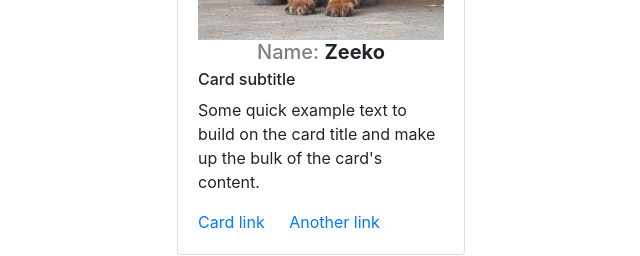
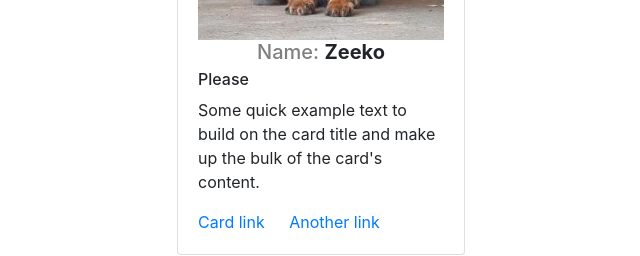
Before and after one commit to jnanasindhu21/Tracker, a plain HTML site: page Navigating WebSite/inidex.html in a window 1280 px wide. Shown: the part 370-626 px from the top of the page, 319-959 px from the left. Drawn offline with nearby package versions, Linux system fonts and the light colour scheme.

Commit message:
inital commit

```diff
--- a/Navigating WebSite/inidex.html
+++ b/Navigating WebSite/inidex.html
@@ -18,7 +18,7 @@
         <div class="card-body">
             <img src="Zeeko.jpeg" class="card-img-top" alt="Zeeko">
           <h5 class="card-title text-center"><span class=" text-black-50">Name: </span><b class="">Zeeko</b></h5>
-          <h6 class="card-subtitle mb-2 text-body-secondary">Card subtitle</h6>
+          <h6 class="card-subtitle mb-2 text-body-secondary">Please</h6>
           <p class="card-text">Some quick example text to build on the card title and make up the bulk of the card's content.</p>
           <a href="#" class="card-link">Card link</a>
           <a href="#" class="card-link">Another link</a>
```
